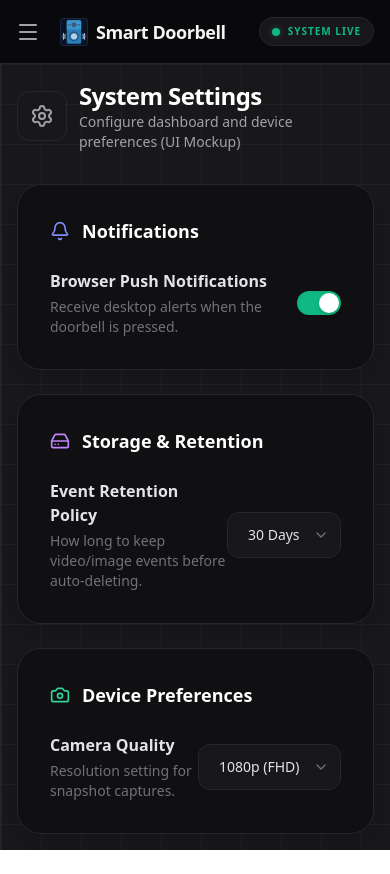
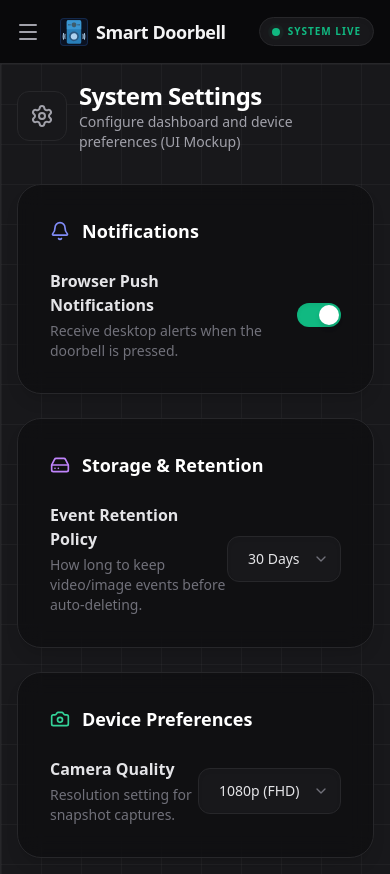
Before and after one commit to calebhabesh/doorlink, a Next.js app in the folder dashboard/: page /settings in a window 390 px wide. Before the commit the page ends 850 px from the top, so only its background shows below. Built offline with nearby package versions, Linux system fonts and the light colour scheme.

Commit message:
style(dashboard): refine mobile spacing and fix squished date arrows
Increases the gap between settings text and toggles, and adds right-padding/margin to native date pickers to ensure the dropdown arrows are properly aligned and not squished against the border.

```diff
--- a/dashboard/src/app/calendar/page.tsx
+++ b/dashboard/src/app/calendar/page.tsx
@@ -137,7 +137,7 @@ export default function CalendarView() {
                       }
                     }
                   }}
-                  className="w-full bg-zinc-900 border border-zinc-800 text-zinc-400 px-10 py-2.5 rounded-lg text-sm font-bold uppercase tracking-widest hover:text-zinc-200 transition-colors focus:outline-none focus:ring-1 focus:ring-emerald-500 [color-scheme:dark]"
+                  className="w-full bg-zinc-900 border border-zinc-800 text-zinc-400 px-10 pr-14 py-2.5 rounded-lg text-sm font-bold uppercase tracking-widest hover:text-zinc-200 transition-colors focus:outline-none focus:ring-1 focus:ring-emerald-500 [color-scheme:dark]"
                 />
                 <CalendarIcon className="absolute left-3.5 top-1/2 -translate-y-1/2 w-4 h-4 text-emerald-500 pointer-events-none" />
               </div>
--- a/dashboard/src/app/events/page.tsx
+++ b/dashboard/src/app/events/page.tsx
@@ -111,7 +111,7 @@ export default function EventLog() {
                 type="date"
                 value={filterDate}
                 onChange={(e) => setFilterDate(e.target.value)}
-                className="w-full bg-zinc-950 border border-zinc-800 text-zinc-200 px-10 py-3.5 rounded-xl text-sm font-bold uppercase tracking-widest hover:bg-zinc-800 transition-colors shadow-lg focus:outline-none focus:ring-1 focus:ring-emerald-500 [color-scheme:dark]"
+                className="w-full bg-zinc-950 border border-zinc-800 text-zinc-200 px-10 pr-14 py-3.5 rounded-xl text-sm font-bold uppercase tracking-widest hover:bg-zinc-800 transition-colors shadow-lg focus:outline-none focus:ring-1 focus:ring-emerald-500 [color-scheme:dark]"
               />
               <CalendarDays className="absolute left-4 top-1/2 -translate-y-1/2 w-4 h-4 text-emerald-500 pointer-events-none" />
               {filterDate && (
--- a/dashboard/src/app/globals.css
+++ b/dashboard/src/app/globals.css
@@ -27,18 +27,10 @@ body {
 }
 
 @layer base {
-  ::-webkit-scrollbar {
-    width: 6px;
-    height: 6px;
-  }
-  ::-webkit-scrollbar-track {
-    background: transparent;
-  }
-  ::-webkit-scrollbar-thumb {
-    background: #3f3f46; /* zinc-700 */
-    border-radius: 10px;
-  }
-  ::-webkit-scrollbar-thumb:hover {
-    background: #52525b; /* zinc-600 */
+  /* ... existing scrollbar styles ... */
+  ::-webkit-calendar-picker-indicator {
+    margin-right: 8px;
+    cursor: pointer;
+    filter: invert(0.5); /* Make it a bit more subtle on dark theme */
   }
 }
--- a/dashboard/src/app/settings/page.tsx
+++ b/dashboard/src/app/settings/page.tsx
@@ -60,8 +60,8 @@ export default function Settings() {
               <h2 className="text-lg font-bold text-white">Notifications</h2>
             </div>
 
-            <div className="flex items-center justify-between">
-              <div>
+            <div className="flex items-center justify-between gap-8">
+              <div className="flex-1">
                 <h3 className="font-bold text-zinc-200">Browser Push Notifications</h3>
                 <p className="text-sm text-zinc-500 mt-1">Receive desktop alerts when the doorbell is pressed.</p>
               </div>
```
